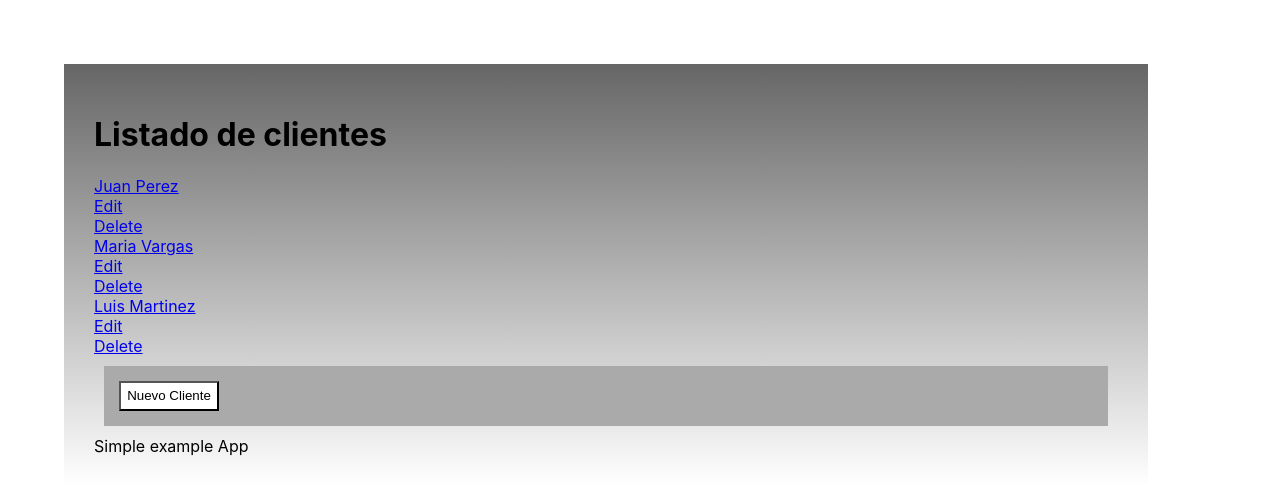
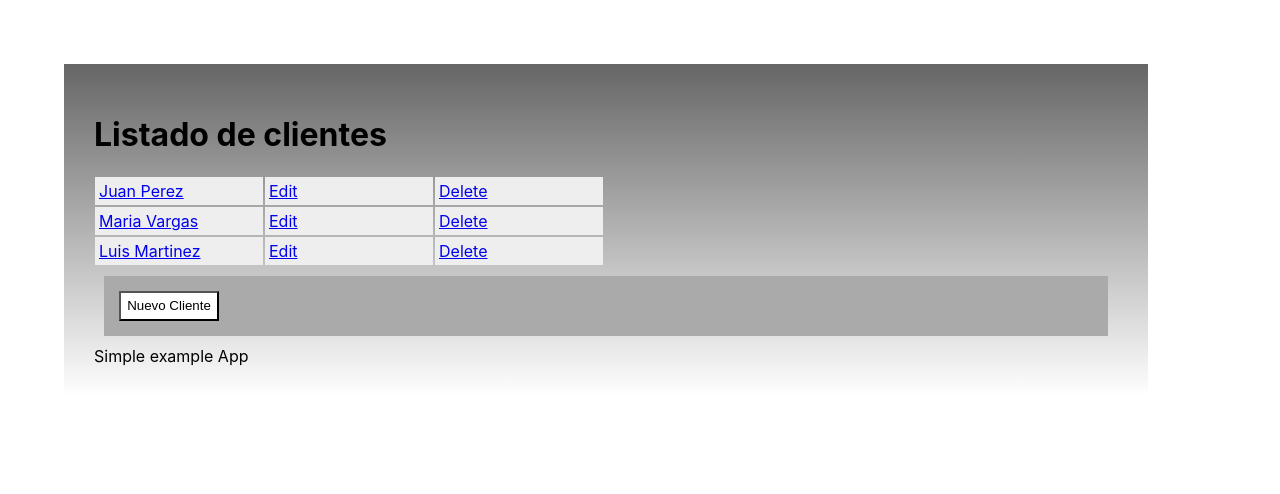
Before and after one commit to Palfonsoag/customer-app-example, a React (Create React App) app: page / in a window 1280 px wide. Both pictures are taken after a click on the button "Listado de clientes". Shown: the top 494 px of the page. Built offline with nearby package versions, Linux system fonts and the light colour scheme.

Commit message:
extra styling

```diff
--- a/src/index.css
+++ b/src/index.css
@@ -32,3 +32,11 @@ code {
   height: 30px;
   margin:5px;
 }
+
+.customer-list-item .field {
+  width: 160px;
+  margin: 1px;
+  padding: 4px;
+  background: #EEE;
+  display: inline-block;
+}
```
